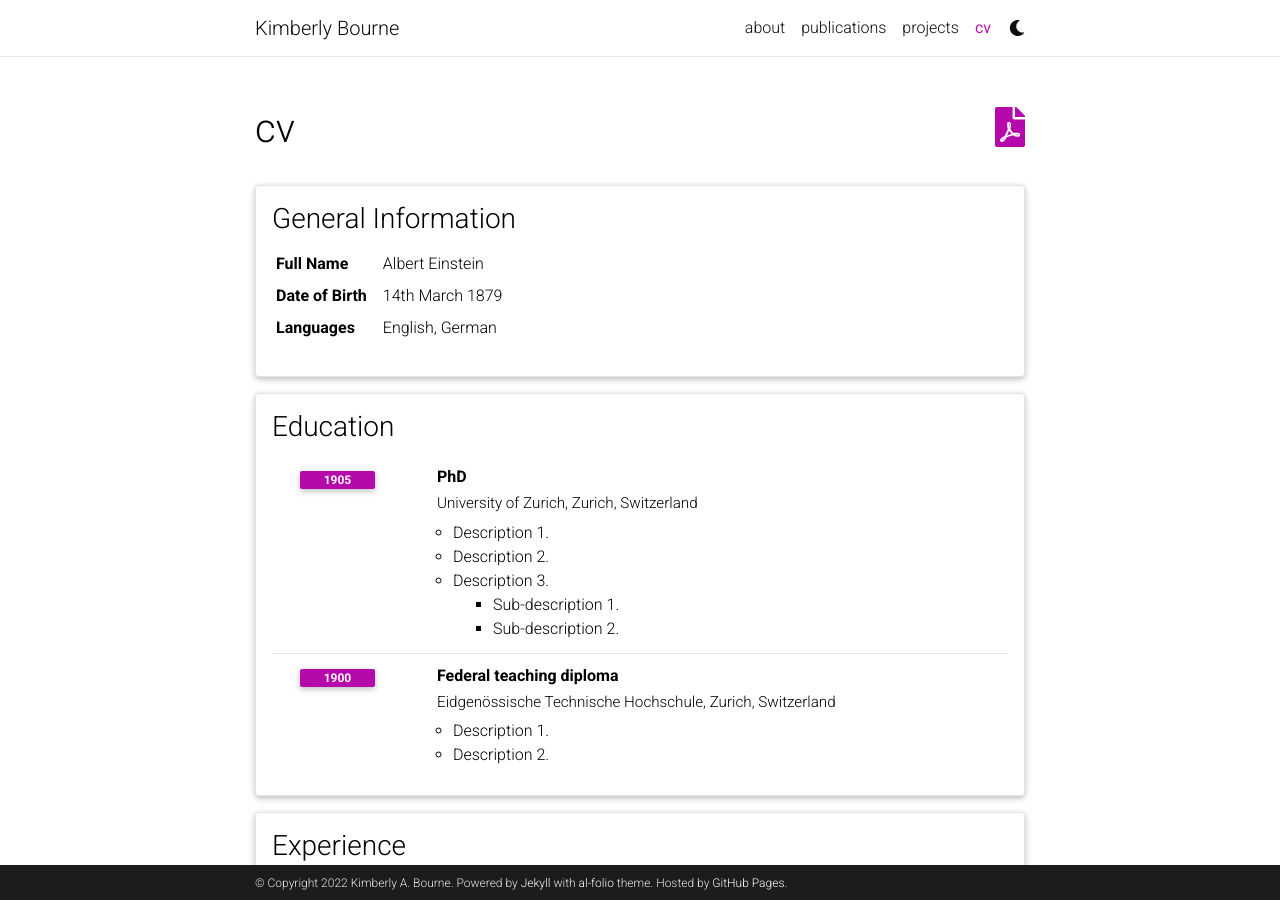
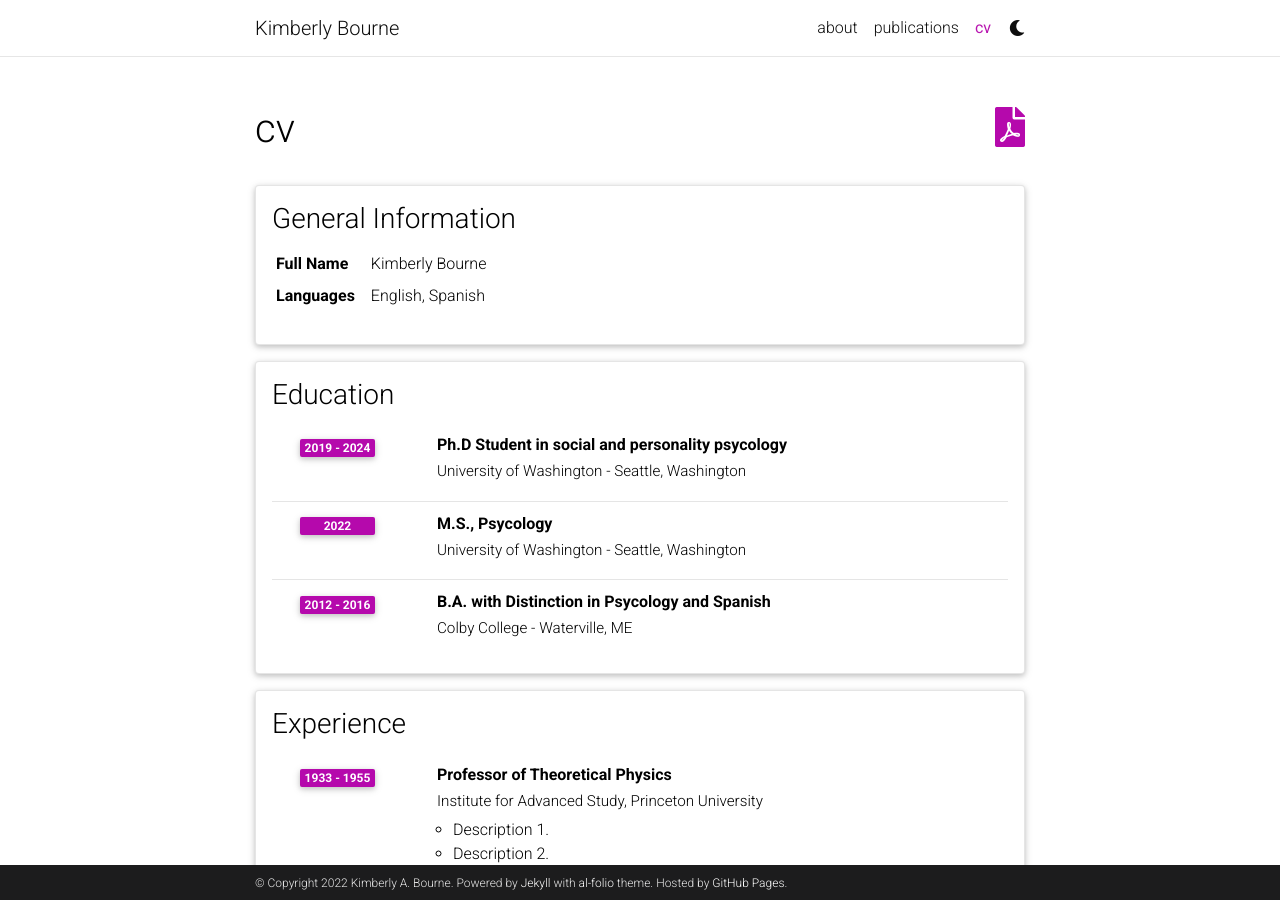
Before and after one commit to kabourne1216/kabourne1216.github.io, a Jekyll site: the page built from _pages/cv.md, in a window 1280 px wide and 900 px high. Built offline with Jekyll 4.4.1, drawn with Linux system fonts in a browser that asks for light colours; full-size pictures stand in for the smaller copies a plugin makes; comment, search, counter and statistics services are not loaded; a style sheet for code colours, icons or effects is not loaded.

```diff
--- a/_data/cv.yml
+++ b/_data/cv.yml
@@ -2,31 +2,26 @@
   type: map
   contents:
     - name: Full Name
-      value: Albert Einstein
-    - name: Date of Birth
-      value: 14th March 1879
+      value: Kimberly Bourne
     - name: Languages
-      value: English, German
+      value: English, Spanish
 
 - title: Education
   type: time_table
   contents:
-    - title: PhD
-      institution: University of Zurich, Zurich, Switzerland
-      year: 1905
-      description:
-        - Description 1.
-        - Description 2.
-        - title: Description 3.
-          contents:
-            - Sub-description 1.
-            - Sub-description 2.
-    - title: Federal teaching diploma
-      institution: Eidgenössische Technische Hochschule, Zurich, Switzerland
-      year: 1900
-      description:
-        - Description 1.
-        - Description 2.
+    - title: Ph.D Student in social and personality psycology
+      institution: University of Washington - Seattle, Washington
+      year: 2019 - 2024
+      advisor: Cynthia Levine
+      GPA: 3.98
+    - title: M.S., Psycology
+      institution: University of Washington - Seattle, Washington
+      year: 2022
+      advisor: Cynthia Levine
+    - title: B.A. with Distinction in Psycology and Spanish
+      institution: Colby College - Waterville, ME
+      GPA: 3.72
+      year: 2012 - 2016
 
 - title: Experience
   type: time_table
```
Also changed, not shown: _news/announcement_1.md (+1 -1 lines), _pages/projects.md (+1 -1 lines), _projects/2_project.md (deleted, +0 -80 lines), _projects/3_project.md (deleted, +0 -81 lines), _projects/4_project.md (deleted, +0 -80 lines), _projects/5_project.md (deleted, +0 -80 lines).
